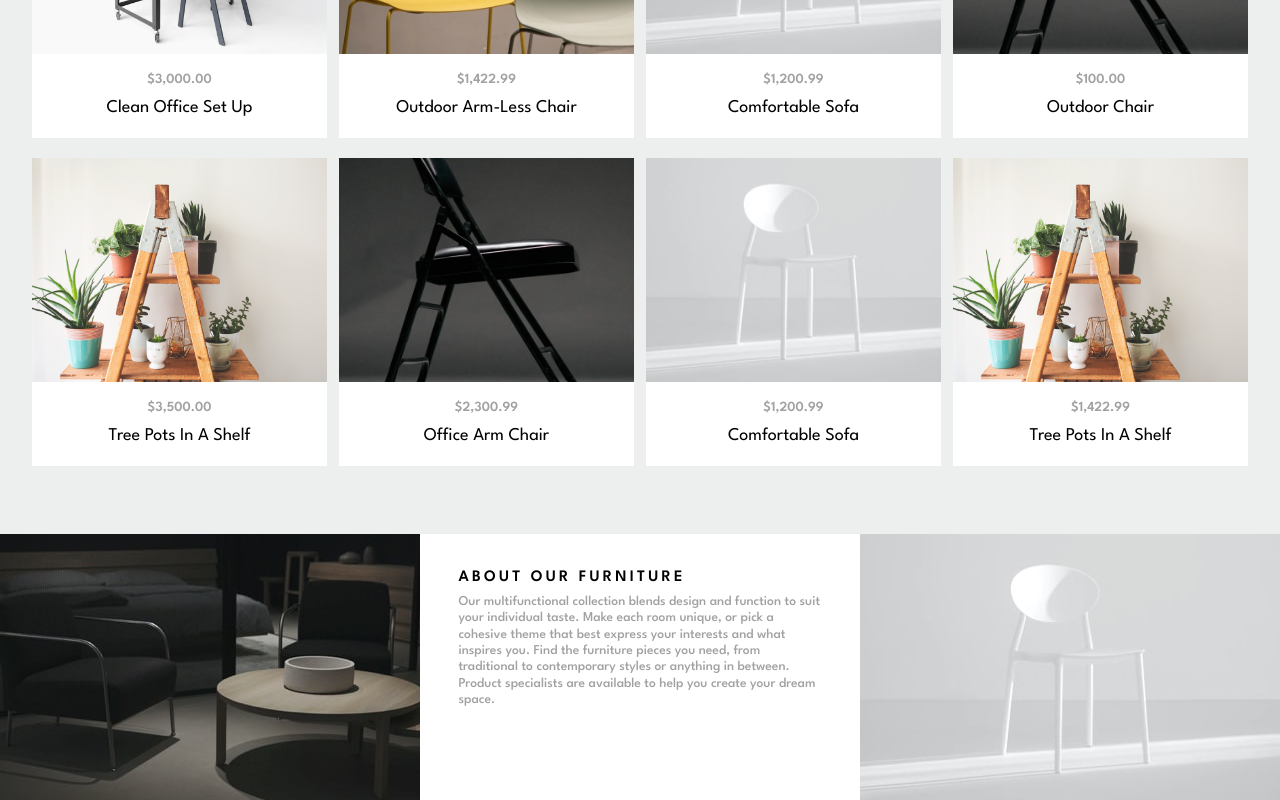
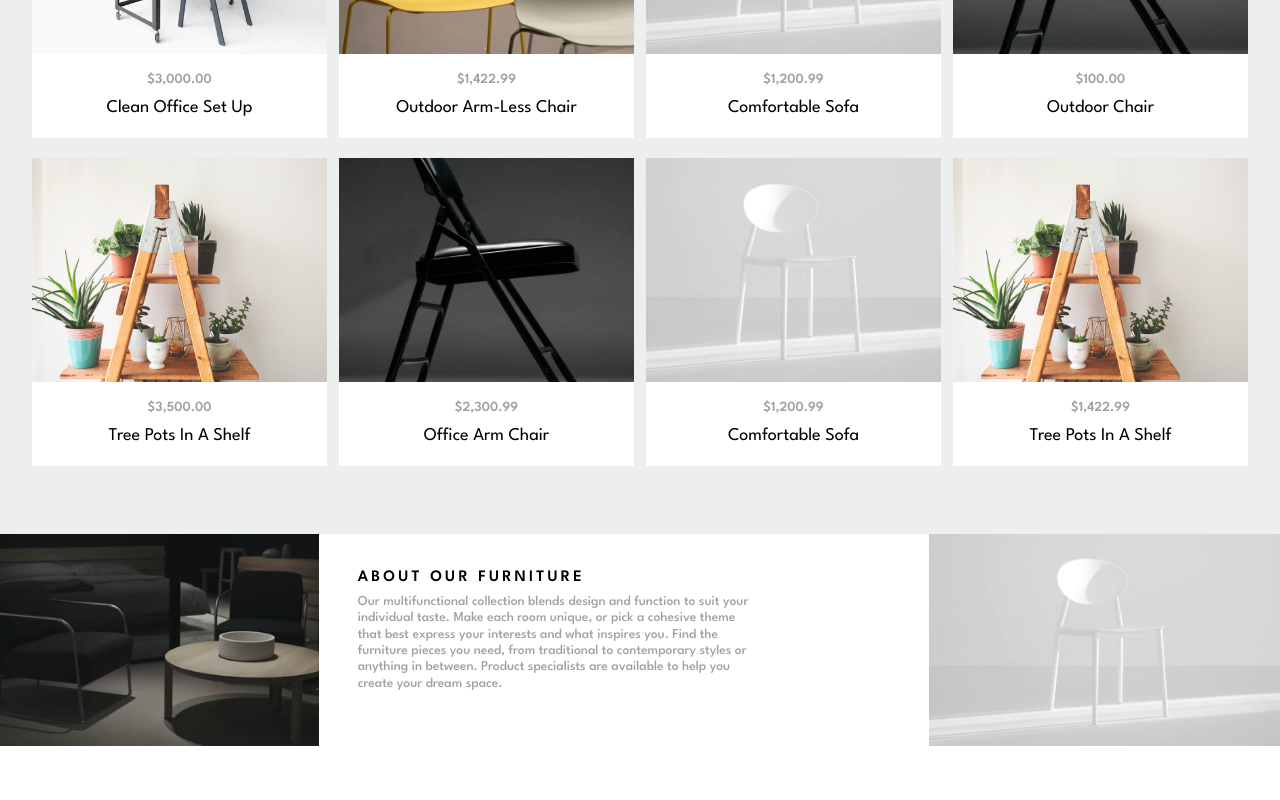
Before and after one commit to matusalab-dev/room, a React (Vite) app: page /shopping in a window 1280 px wide. Shown: the part 2838-3638 px from the top of the page. After the commit the page ends 3584 px from the top, so only its background shows below. Built offline with nearby package versions, Linux system fonts and the light colour scheme.

Commit message:
fix crash after refreshing in the subdomain of the app

```diff
--- a/src/App.css
+++ b/src/App.css
@@ -193,7 +193,11 @@ img {
   grid-row: 2/3;
 
   display: grid;
-  grid-template-columns: minmax(20px, auto) min-content minmax(20px, auto);
+  /* grid-template-columns: minmax(1.25rem, auto) max-content max-content minmax(
+      1.25rem,
+      auto
+    ); */
+  grid-template-columns: repeat(5, minmax(10.55vw, auto));
 }
 
 @media screen and (max-width: 59.38em) {
@@ -207,7 +211,7 @@ img {
 }
 
 .about__image--1 {
-  grid-column: 1/3;
+  grid-column: 1/2;
 }
 
 @media screen and (max-width: 59.38em) {
@@ -218,7 +222,7 @@ img {
 }
 
 .about__us {
-  grid-column: 3/4;
+  grid-column: 2/4;
   padding-inline: clamp(2.5em, 4vw, 3.2em);
   padding-block: clamp(3em, 4vw, 3em);
 
@@ -234,7 +238,7 @@ img {
 }
 
 .about__image--2 {
-  grid-column: 4/-1;
+  grid-column: 5/-1;
 }
 
 @media screen and (max-width: 59.38em) {
```
Also changed, not shown: vercel.json (added).
